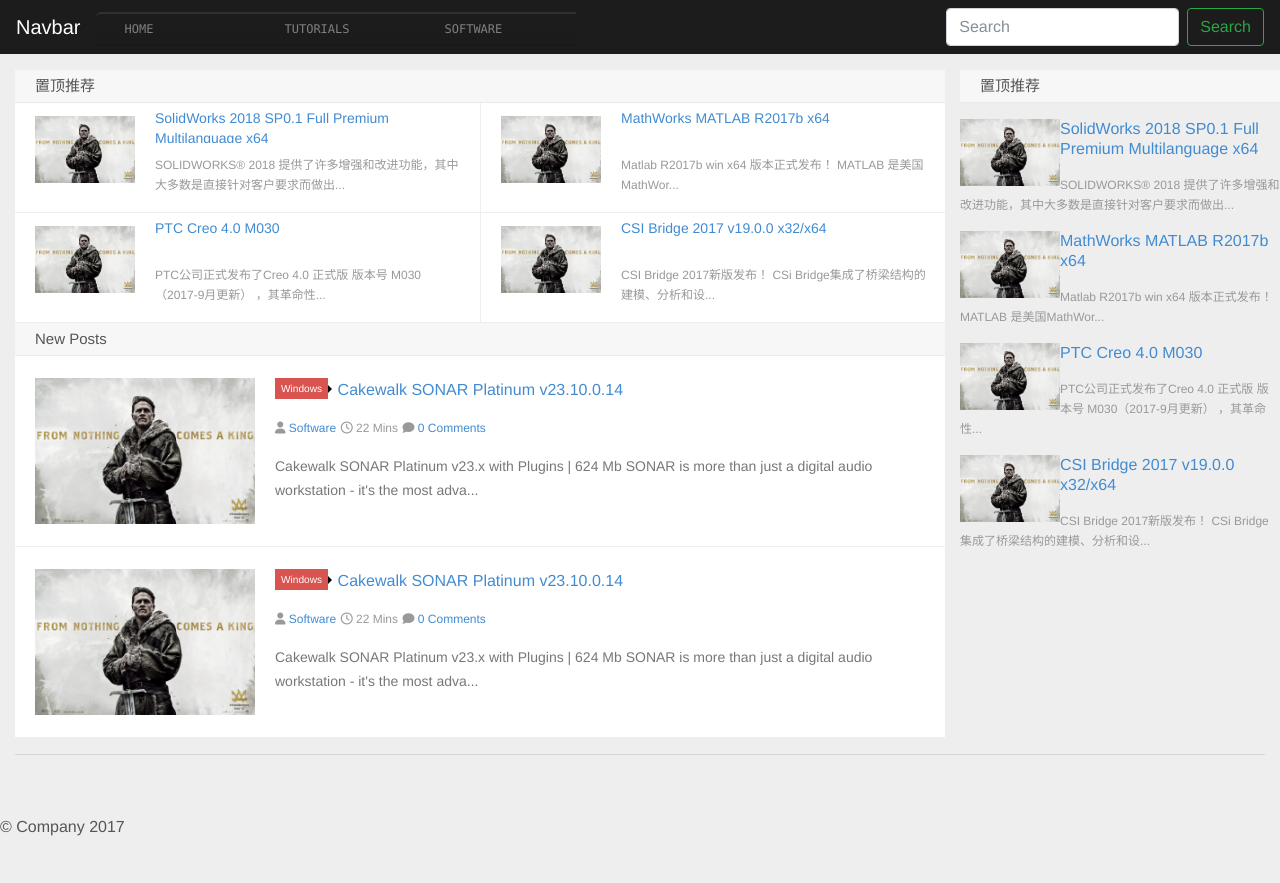
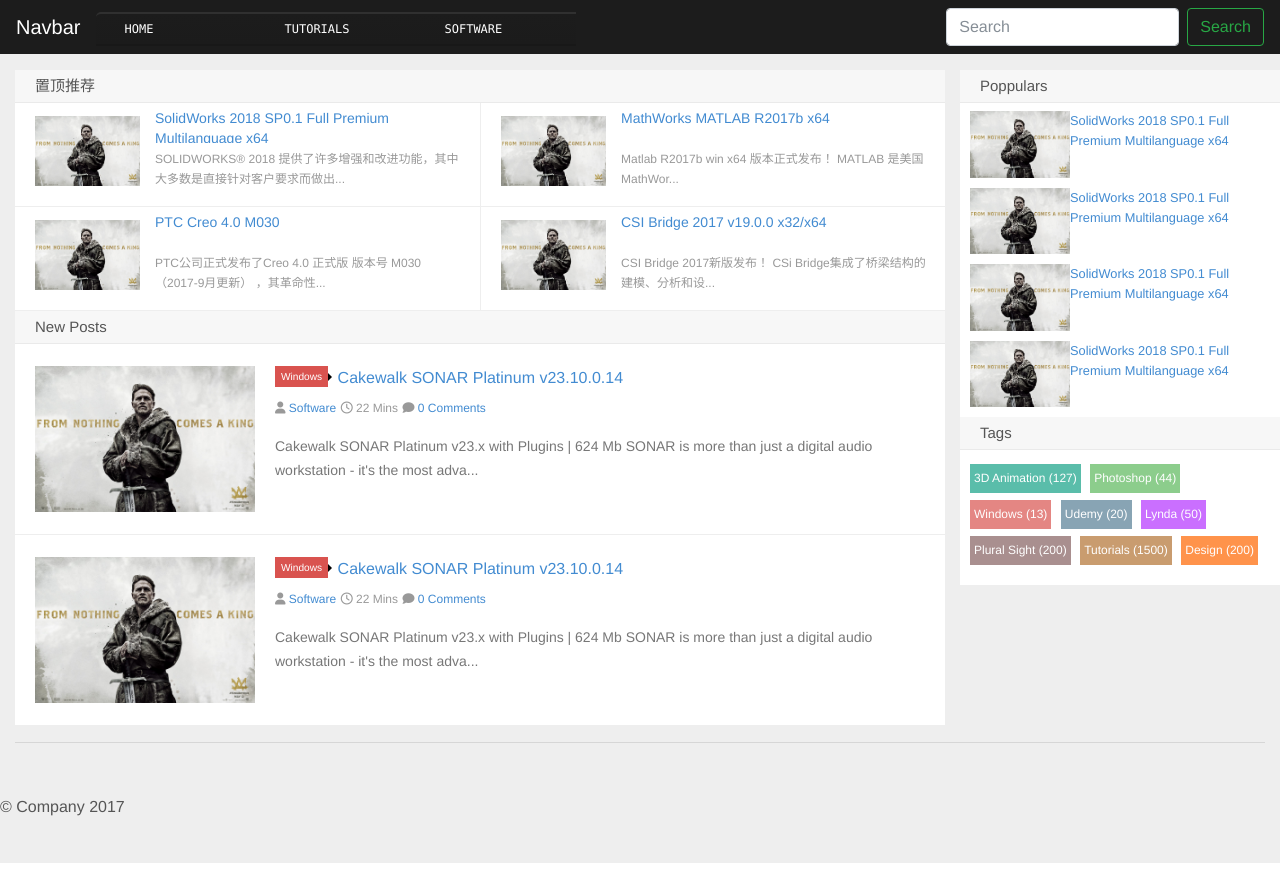
Before and after one commit to lykonglong/ReachSey, a PHP site: page / in a window 1280 px wide. Run offline with PHP 8.4, Linux system fonts and the light colour scheme; data comes from the database, SQL or seed files in the repository; some libraries are stand-ins or nearby versions.

Commit message:
fix leftbar

```diff
--- a/css/menu.css
+++ b/css/menu.css
@@ -45,7 +45,7 @@
 }
 .menu a {
     border-left: 3px solid rgba(0, 0, 0, 0);
-    color: #808080;
+    color: white;
     display: block;
     font-family: 'Lucida Console';
     font-size: 12px;
--- a/css/style.css
+++ b/css/style.css
@@ -52,22 +52,32 @@
 ul, ol {
     padding: 0;
     margin: 0;
-    list-style: none;
+    list-style:none;
 }
-
-ul, menu, dir {
+.leftbar li:hover {
+    background-color: #F8FCFE;
+}
+.leftbar ul{
     display: block;
-    list-style-type: disc;
-    -webkit-margin-before: 1em;
-    -webkit-margin-after: 1em;
+    list-style-type:none;
+    -webkit-margin-before: 0.5em;
+    -webkit-margin-after: 0em;
     -webkit-margin-start: 0px;
     -webkit-margin-end: 0px;
-    -webkit-padding-start: 40px;
+    -webkit-padding-start: 0px;
 }
-ul, ol {
-    padding: 0;
-    margin: 0;
-    list-style: none;
+.leftbar li{
+  padding-left: 10px;
+  padding-bottom: 10px;
+  display: inline-block;
+}
+.leftbar h3{
+  font-size: 0.8em;
+  -webkit-margin-before: 0em;
+  -webkit-margin-after: 0em;
+  -webkit-margin-start: 0px;
+  -webkit-margin-end: 0px;
+  font-weight:normal;
 }
 
 .sticky p {
@@ -77,18 +87,68 @@
 .sticky img {
     float: left;
     margin: 8px 0 0 -120px;
-    max-width: 100px;
+    max-width: 100%;
     max-height: 70px;
 }
 #sidebar{
     padding-right: 0px;
     padding-left: 0px;
 }
+.leftbar{
+  clear: both;
+  margin-bottom: 10px;
+  background-color: #fff;
+}
 .leftbar img{
     float: left;
 
     max-width: 100px;
     max-height: 70px;
+}
+.d_tags {
+    padding: 12px 10px 15px 10px;
+}
+.d_tags a:nth-child(9n) {
+	background-color:#4a4a4a
+}
+.d_tags a:nth-child(9n+1) {
+	background-color:#15a287
+}
+.d_tags a:nth-child(9n+2) {
+	background-color:#5cb85c
+}
+.d_tags a:nth-child(9n+3) {
+	background-color:#d9534f
+}
+.d_tags a:nth-child(9n+4) {
+	background-color:#567e95
+}
+.d_tags a:nth-child(9n+5) {
+	background-color:#b433ff
+}
+.d_tags a:nth-child(9n+6) {
+	background-color:#866161
+}
+.d_tags a:nth-child(9n+7) {
+	background-color:#b37333
+}
+.d_tags a:nth-child(9n+8) {
+	background-color:#f60
+}
+.d_tags a {
+    font-size: 12px;
+    opacity: .7;
+    filter: alpha(opacity=80);
+    color: #FFFFFF;
+    background-color: #FFFFFF;
+    display: inline-block;
+    margin: 2px 5px 5px 0;
+    padding: 4px 4px;
+    line-height: 21px;
+}
+.d_tags a:hover {
+    opacity: 1;
+    filter: alpha(opacity=100);
 }
 img {
     max-width: 100%;
@@ -279,7 +339,7 @@
 }
 p {
     display: block;
-    -webkit-margin-before: 1em;
+    -webkit-margin-before: 0.5em;
     -webkit-margin-after: 1em;
     -webkit-margin-start: 0px;
     -webkit-margin-end: 0px;
--- a/includes/leftbar.php
+++ b/includes/leftbar.php
@@ -2,21 +2,27 @@
     <div class="list-group">
 
         <div class="leftbar">
-            <h2 class="title">置顶推荐</h2>
-            <ul>
-                <li class="item"><a href="10/803953.html"><img src="img/King Arthur.jpg" alt="SolidWorks 2018 SP0.1 Full Premium Multilanguage x64" /><p>SolidWorks 2018 SP0.1 Full Premium Multilanguage x64</p><p class="muted">
-                            SOLIDWORKS® 2018 提供了许多增强和改进功能，其中大多数是直接针对客户要求而做出...</p></a></li>
 
-                <li class="item"><a href="10/801054.html"><img src="img/King Arthur.jpg" alt="MathWorks MATLAB R2017b x64" /><p>MathWorks MATLAB R2017b x64</p><p class="muted">
-                            Matlab R2017b win x64 版本正式发布！
-                            MATLAB 是美国MathWor...</p></a></li>
+              <h2 class="title">Poppulars</h2>
+              <ul>
+                <li class="item"><a href="10/803953.html"><img src="img/King Arthur.jpg" alt="SolidWorks 2018 SP0.1 Full Premium Multilanguage x64" /><h3>SolidWorks 2018 SP0.1 Full Premium Multilanguage x64</h3></a></li>
+                <li class="item"><a href="10/803953.html"><img src="img/King Arthur.jpg" alt="SolidWorks 2018 SP0.1 Full Premium Multilanguage x64" /><h3>SolidWorks 2018 SP0.1 Full Premium Multilanguage x64</h3></a></li>
+                <li class="item"><a href="10/803953.html"><img src="img/King Arthur.jpg" alt="SolidWorks 2018 SP0.1 Full Premium Multilanguage x64" /><h3>SolidWorks 2018 SP0.1 Full Premium Multilanguage x64</h3></a></li>
+                <li class="item"><a href="10/803953.html"><img src="img/King Arthur.jpg" alt="SolidWorks 2018 SP0.1 Full Premium Multilanguage x64" /><h3>SolidWorks 2018 SP0.1 Full Premium Multilanguage x64</h3></a></li>
 
-                <li class="item"><a href="09/674513.html"><img src="img/King Arthur.jpg" alt="PTC Creo 4.0 M030" /><p>PTC Creo 4.0 M030</p><p class="muted">PTC公司正式发布了Creo 4.0 正式版 版本号 M030（2017-9月更新） ，其革命性...</p></a></li>
+              </ul>
 
-                <li class="item"><a href="09/655197.html"><img src="img/King Arthur.jpg" alt="CSI Bridge 2017 v19.0.0 x32/x64" /><p>CSI Bridge 2017 v19.0.0 x32/x64</p><p class="muted">
-                            CSI Bridge 2017新版发布！
-                            CSi Bridge集成了桥梁结构的建模、分析和设...</p></a></li>
-            </ul>
+              <h2 class="title">Tags</h2>
+              <div class="d_tags">
+                  <a  href="tags8f8b.html?/%D7%DB%BA%CF%BD%CC%B3%CC/"> 3D Animation (127) </a>
+                  <a  href="tags8f8b.html?/%D7%DB%BA%CF%BD%CC%B3%CC/"> Photoshop (44) </a>
+                  <a  href="tags8f8b.html?/%D7%DB%BA%CF%BD%CC%B3%CC/"> Windows (13) </a>
+                  <a  href="tags8f8b.html?/%D7%DB%BA%CF%BD%CC%B3%CC/"> Udemy (20) </a>
+                  <a  href="tags8f8b.html?/%D7%DB%BA%CF%BD%CC%B3%CC/"> Lynda (50) </a>
+                  <a  href="tags8f8b.html?/%D7%DB%BA%CF%BD%CC%B3%CC/"> Plural Sight (200) </a>
+                  <a  href="tags8f8b.html?/%D7%DB%BA%CF%BD%CC%B3%CC/"> Tutorials (1500) </a>
+                  <a  href="tags8f8b.html?/%D7%DB%BA%CF%BD%CC%B3%CC/"> Design (200) </a>
+              </div>
         </div>
 
 
```
Also changed, not shown: index.php (+3 -6 lines).
